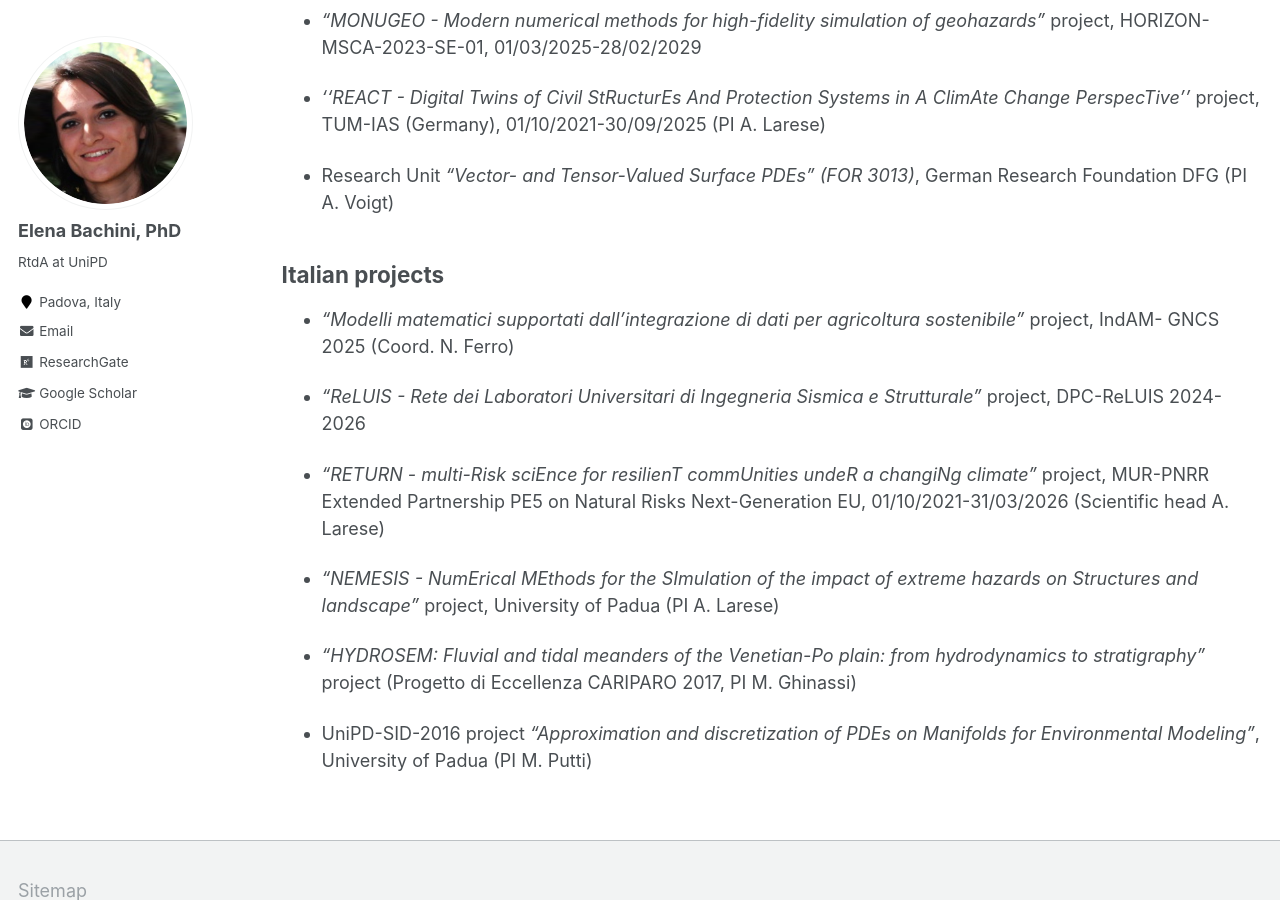
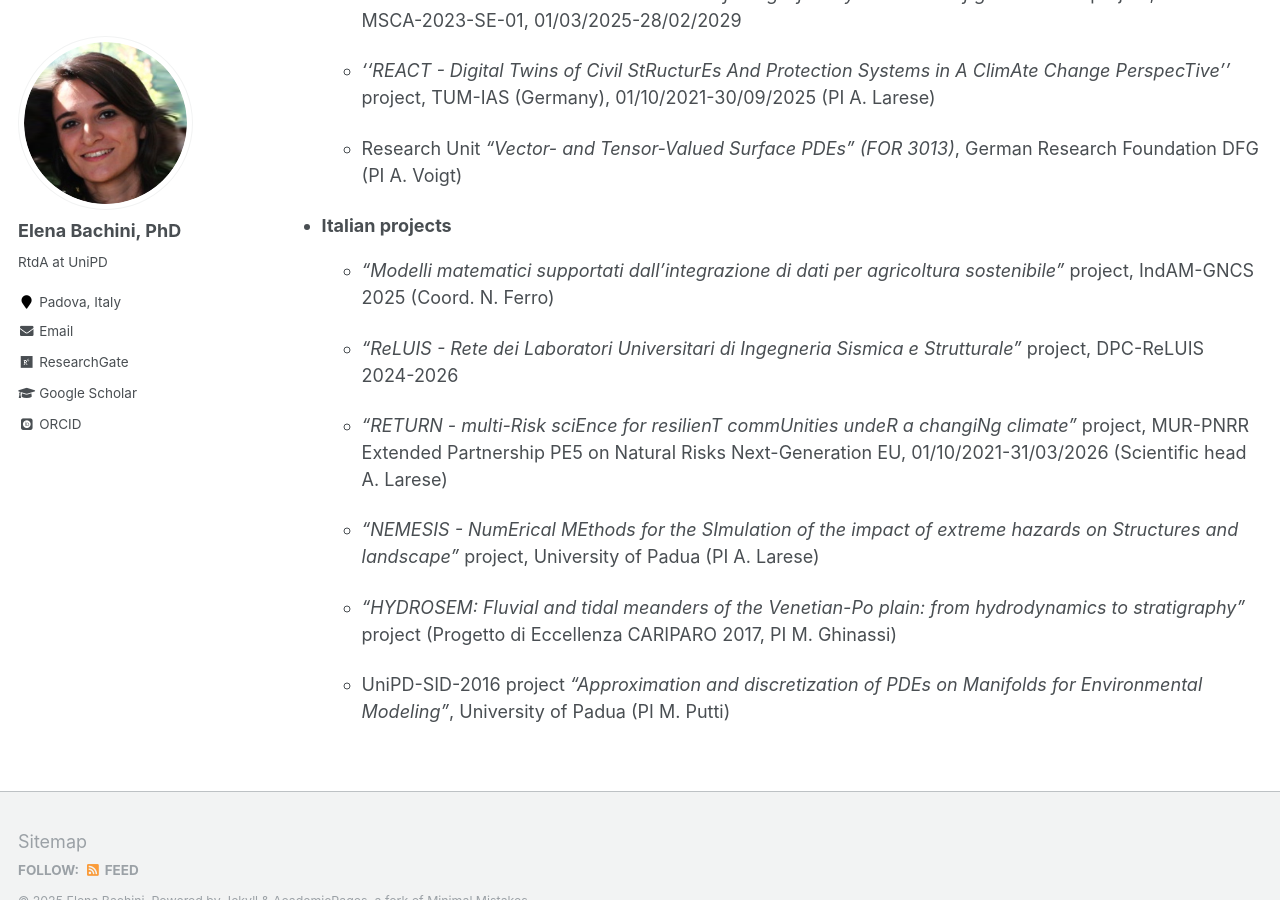
Before and after one commit to elenabachini/elenabachini.github.io, a Jekyll site: the page built from _pages/cv.md, in a window 1280 px wide and 900 px high, scrolled down 1099 px. Built offline with Jekyll 4.4.1, drawn with Linux system fonts in a browser that asks for light colours; some web fonts are replaced.

Commit message:
fixed typos

```diff
--- a/_pages/cv.md
+++ b/_pages/cv.md
@@ -40,25 +40,24 @@ Research experience
 
 Project participations
 =====
-## International projects
-* <em> "MONUGEO - Modern numerical methods for high-fidelity simulation of geohazards"</em> project, HORIZON-MSCA-2023-SE-01, 01/03/2025-28/02/2029
+* <b> International projects</b>
+  * <em> "MONUGEO - Modern numerical methods for high-fidelity simulation of geohazards"</em> project, HORIZON-MSCA-2023-SE-01, 01/03/2025-28/02/2029
 
-* <em> ''REACT - Digital Twins of Civil StRucturEs And Protection Systems in A ClimAte Change PerspecTive'' </em> project, TUM-IAS
+  * <em> ''REACT - Digital Twins of Civil StRucturEs And Protection Systems in A ClimAte Change PerspecTive'' </em> project, TUM-IAS
   (Germany), 01/10/2021-30/09/2025 (PI A. Larese)
 
-* Research Unit <em>“Vector- and Tensor-Valued Surface PDEs” (FOR 3013)</em>, German Research Foundation DFG (PI A. Voigt)
+  * Research Unit <em>“Vector- and Tensor-Valued Surface PDEs” (FOR 3013)</em>, German Research Foundation DFG (PI A. Voigt)
 
-## Italian projects
-* <em> "Modelli matematici supportati dall’integrazione di dati per agricoltura sostenibile"</em> project, IndAM-
-GNCS 2025 (Coord. N. Ferro)
+* <b> Italian projects </b>
+  * <em> "Modelli matematici supportati dall’integrazione di dati per agricoltura sostenibile"</em> project, IndAM-GNCS 2025 (Coord. N. Ferro)
 
-* <em> "ReLUIS - Rete dei Laboratori Universitari
+  * <em> "ReLUIS - Rete dei Laboratori Universitari
   di Ingegneria Sismica e Strutturale"</em> project, DPC-ReLUIS 2024-2026
 
-* <em>"RETURN - multi-Risk sciEnce for resilienT commUnities undeR a changiNg climate"</em> project,  MUR-PNRR Extended Partnership PE5 on Natural Risks Next-Generation EU, 01/10/2021-31/03/2026 (Scientific head A. Larese)
+  * <em>"RETURN - multi-Risk sciEnce for resilienT commUnities undeR a changiNg climate"</em> project,  MUR-PNRR Extended Partnership PE5 on Natural Risks Next-Generation EU, 01/10/2021-31/03/2026 (Scientific head A. Larese)
 
-* <em>"NEMESIS - NumErical MEthods for the SImulation of the impact of extreme hazards on Structures and landscape"</em> project, University of Padua (PI A. Larese)
+  * <em>"NEMESIS - NumErical MEthods for the SImulation of the impact of extreme hazards on Structures and landscape"</em> project, University of Padua (PI A. Larese)
 
-* <em>"HYDROSEM: Fluvial and tidal meanders of the Venetian-Po plain: from hydrodynamics to stratigraphy”</em> project (Progetto di Eccellenza CARIPARO 2017, PI M. Ghinassi)
+  * <em>"HYDROSEM: Fluvial and tidal meanders of the Venetian-Po plain: from hydrodynamics to stratigraphy”</em> project (Progetto di Eccellenza CARIPARO 2017, PI M. Ghinassi)
 
-* UniPD-SID-2016 project <em>“Approximation and discretization of PDEs on Manifolds for Environmental Modeling”</em>, University of Padua (PI M. Putti)
+  * UniPD-SID-2016 project <em>“Approximation and discretization of PDEs on Manifolds for Environmental Modeling”</em>, University of Padua (PI M. Putti)
```
